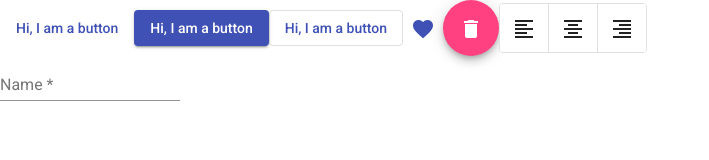
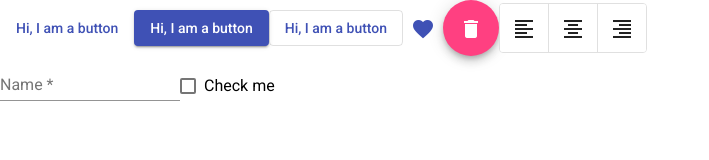
Before and after one commit to Anulav/Angular, an Angular app in the folder ninth/: page / in a window 1280 px wide. Shown: the top 160 px of the page, without its empty margins (0-709 px from the left). Built offline with nearby package versions, Linux system fonts and the light colour scheme.

Commit message:
Added checkbox

```diff
--- a/ninth/src/app/app.module.ts
+++ b/ninth/src/app/app.module.ts
@@ -11,6 +11,7 @@ import { FormsModule, ReactiveFormsModule } from '@angular/forms';
 import { MatFormFieldModule } from '@angular/material/form-field';
 import { MatAutocompleteModule } from '@angular/material/autocomplete';
 import { MatInputModule } from '@angular/material/input';
+import { MatCheckboxModule } from '@angular/material/checkbox'
 @NgModule({
   declarations: [
     AppComponent,
@@ -26,7 +27,8 @@ import { MatInputModule } from '@angular/material/input';
     ReactiveFormsModule,
     MatFormFieldModule,
     MatInputModule,
-    MatAutocompleteModule
+    MatAutocompleteModule,
+    MatCheckboxModule
   ],
   providers: [],
   bootstrap: [AppComponent]
--- a/ninth/src/app/forms/forms.component.html
+++ b/ninth/src/app/forms/forms.component.html
@@ -6,6 +6,9 @@
 <mat-autocomplete #heroesAuto="matAutocomplete">
   <mat-option *ngFor="let hero of filteredHeroes$ | async" [value]="hero.name">{{hero.name}}</mat-option>
 </mat-autocomplete>
+
+<mat-checkbox [checked]="isChecked">Check me</mat-checkbox>
+
 <!--
   The mat-autocomplete element contains a set of mat-option elements that represent the list of suggested values. We use the
   ngFor directive to iterate over a list of heroes that we have created in the heroes.ts file
--- a/ninth/src/app/forms/forms.component.ts
+++ b/ninth/src/app/forms/forms.component.ts
@@ -15,6 +15,8 @@ export class FormsComponent implements OnInit {
   name = new FormControl('', Validators.required);
 
   filteredHeroes$?: Observable<Hero[]>;
+
+  isChecked: boolean = false;
 
   constructor() { }
 
```
